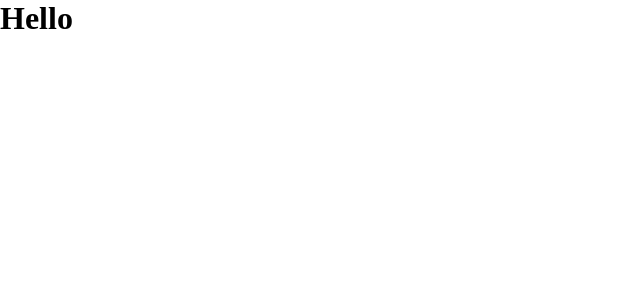
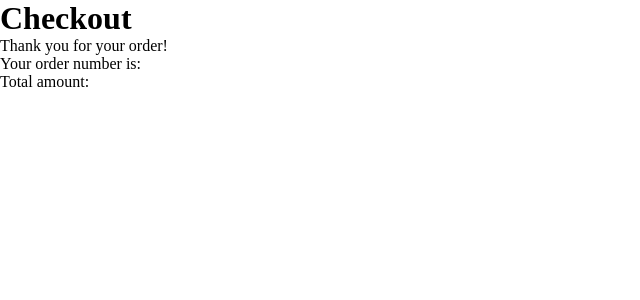
Before and after one commit to gitmeas02/Booking_IP, a Vue app in the folder frontend/: page / in a window 1280 px wide. Shown: the top 300 px of the page, without its empty margins (0-640 px from the left). Built offline with nearby package versions, Linux system fonts and the light colour scheme.

Commit message:
start 1 commit

```diff
--- a/frontend/src/App.vue
+++ b/frontend/src/App.vue
@@ -1,11 +1,9 @@
-<script setup>
+<template>
+  <RouterView/>
+</template>
+<script>
+import { RouterView } from 'vue-router';
+export default {
 
+}
 </script>
-
-<template>
-  <h1>Hello</h1>
-</template>
-
-<style scoped>
-
-</style>
--- /dev/null
+++ b/frontend/src/router/index.js
@@ -0,0 +1,15 @@
+import Checkout from '@/views/Checkout.vue';
+import { createRouter, createWebHistory } from 'vue-router';
+const routes = [
+    {
+      path: '/',
+      name: 'Checkout',
+      component: Checkout,
+    },
+]
+const router = createRouter({
+    history: createWebHistory(import.meta.env.BASE_URL),
+    routes,
+  });
+
+  export default router;
--- /dev/null
+++ b/frontend/src/views/Checkout.vue
@@ -0,0 +1,11 @@
+<template>
+    <div class="checkout">
+        <h1>Checkout</h1>
+        <p>Thank you for your order!</p>
+        <p>Your order number is: {{ orderNumber }}</p>
+        <p>Total amount: {{ totalAmount }}</p>
+    </div>
+</template>
+<script setup>
+</script>
+<style scoped></style>
```
Also changed, not shown: frontend/src/components/Short-Details-Hotel.vue (added, +7 -0 lines), frontend/src/main.js (+9 -1 lines), frontend/src/components/Booking-Details.vue (added), frontend/src/components/Form-Info.vue (added), frontend/src/components/Optional-Tax.vue (added), frontend/src/components/Payments Option.vue (added), frontend/src/components/Price-Details.vue (added), frontend/src/components/Select-Payment.vue (added).
